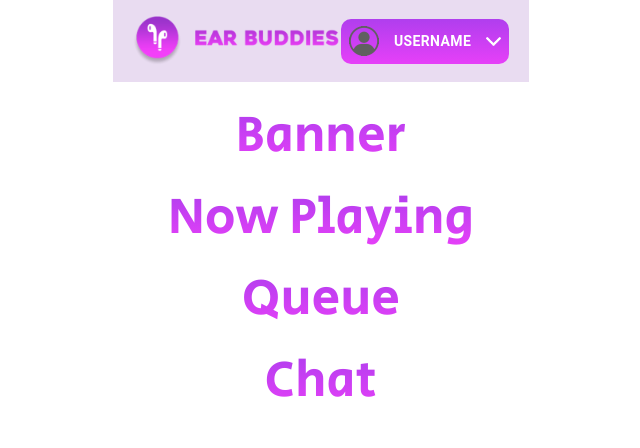
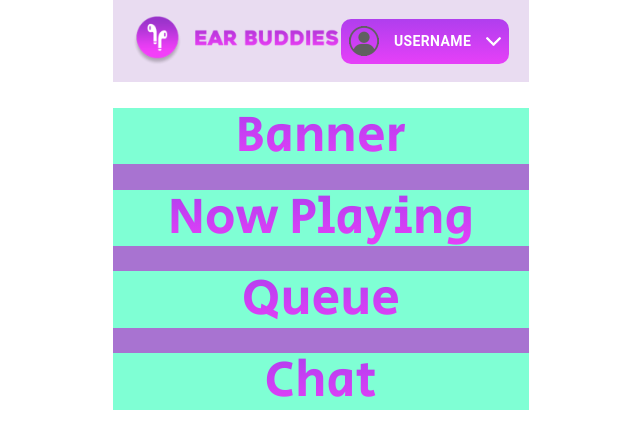
Before and after one commit to samanthamebius/EarBuddies, a React (Vite) app in the folder frontend/: page /studio in a window 1280 px wide. Shown: the top 448 px of the page, without its empty margins (319-959 px from the left). Built offline with nearby package versions, Linux system fonts and the light colour scheme.

Commit message:
Create css classes for each component

```diff
--- a/frontend/src/StudioPage.jsx
+++ b/frontend/src/StudioPage.jsx
@@ -3,7 +3,7 @@ import React from "react";
 import styles from './studio/StudioPage.module.css';
 
 import Banner from "./studio/Banner";
-import Chat from "./Studio/Chat";
+import Chat from "./studio/Chat";
 import NowPlaying from "./studio/NowPlaying";
 import Queue from "./studio/Queue";
 
@@ -11,7 +11,7 @@ import Queue from "./studio/Queue";
 function StudioPage() {
 
   return (
-    <div>
+    <div className={styles.studio}>
       <Banner/>
       <NowPlaying/>
       <Queue/>
--- a/frontend/src/studio/Banner.jsx
+++ b/frontend/src/studio/Banner.jsx
@@ -1,9 +1,10 @@
 import React from "react";
+import styles from './StudioPage.module.css'
 
 export default function Banner() {
 
   return (
-    <div>
+    <div className={styles.banner}>
       <h1>Banner</h1>
     </div>
   );
--- a/frontend/src/studio/Chat.jsx
+++ b/frontend/src/studio/Chat.jsx
@@ -1,9 +1,10 @@
 import React from "react";
+import styles from './StudioPage.module.css'
 
 export default function Chat() {
 
   return (
-    <div>
+    <div className={styles.chat}>
       <h1>Chat</h1>
     </div>
   );
--- a/frontend/src/studio/NowPlaying.jsx
+++ b/frontend/src/studio/NowPlaying.jsx
@@ -1,9 +1,10 @@
 import React from "react";
+import styles from './StudioPage.module.css'
 
 export default function NowPlaying() {
 
   return (
-    <div>
+    <div className={styles.nowplaying}>
       <h1>Now Playing</h1>
     </div>
   );
--- a/frontend/src/studio/Queue.jsx
+++ b/frontend/src/studio/Queue.jsx
@@ -1,9 +1,10 @@
 import React from "react";
+import styles from './StudioPage.module.css'
 
 export default function Queue() {
 
   return (
-    <div>
+    <div className={styles.queue}>
       <h1>Queue</h1>
     </div>
   );
--- a/frontend/src/studio/StudioPage.module.css
+++ b/frontend/src/studio/StudioPage.module.css
@@ -0,0 +1,19 @@
+.studio {
+    background-color: rgb(168, 115, 209);
+}
+
+.banner {
+    background-color: aquamarine;
+}
+
+.queue {
+    background-color: aquamarine;
+}
+
+.nowplaying {
+    background-color: aquamarine;
+}
+
+.chat {
+    background-color: aquamarine;
+}
```
